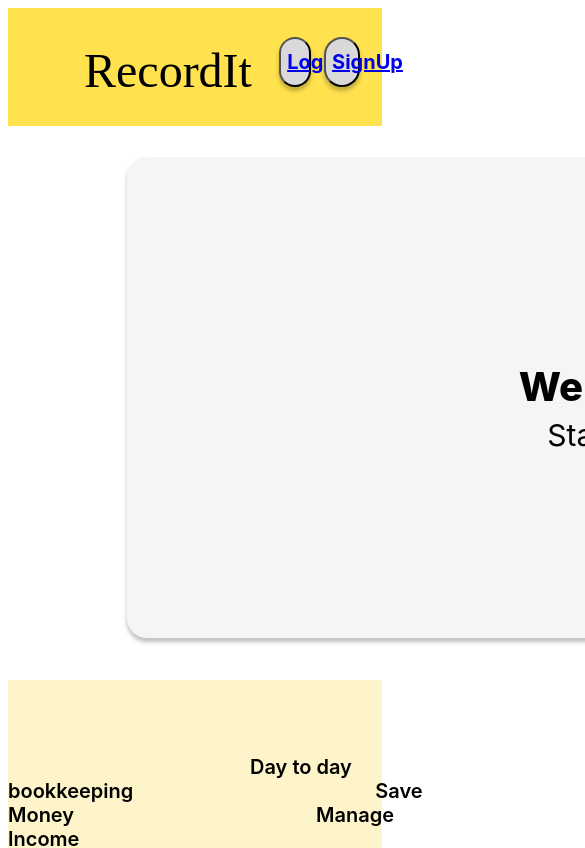
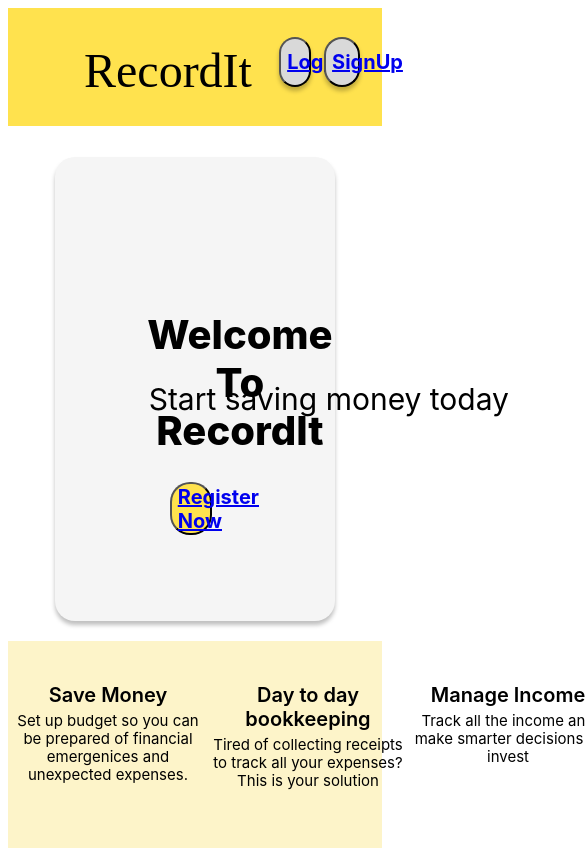
Before and after one commit to AugustRushG/IT_Project, a React (Create React App) app in the folder start_page/: page / in a window 390 px wide. Shown: the top 848 px of the page, 585 px wide, since content can reach past the window. Built offline with nearby package versions, Linux system fonts and the light colour scheme.

Commit message:
Finished home page, set some to responsive css

```diff
--- a/start_page/src/App.js
+++ b/start_page/src/App.js
@@ -1,6 +1,9 @@
 import Footer from "./Footer";
 import Header from "./Header";
 import StartPage from "./start_page/StartPage";
+import LogIn from "./logIn/LogIn";
+import Register from "./register/Register";
+import Missing from "./Missing";
 import {useState, useEffect} from 'react';
 import{Route, Routes, useNavigate,matchRoutes, useLocation } from 'react-router-dom';
 
@@ -16,6 +19,9 @@ function App() {
       <Routes>
 
         <Route exact path='/' element={<StartPage/>}></Route>
+        <Route exact path='/LogIn' element={<LogIn/>}></Route>
+        <Route exact path='/SignUp' element={<Register/>}></Route>
+        <Route path='*' element={<Missing />}></Route>
 
       </Routes>
       <Footer></Footer>
--- a/start_page/src/Header.js
+++ b/start_page/src/Header.js
@@ -9,12 +9,12 @@ const Header = () => {
   return (
     <header className='Header'>
         <h1>RecordIt</h1>
-        {location.pathname==='/' || location.pathname==='/LogIn' || location.pathname==='/SignUp'? (<>
+        {location.pathname==='/' || location.pathname==='/LogIn' || location.pathname==='/Register'? (<>
             <button className='LogIn'><Link to = '/LogIn'>LogIn</Link></button>
-            <button className='SignUp'><Link to = '/SignUp'>SignUp</Link></button>
+            <button className='SignUp'><Link to = '/Register'>SignUp</Link></button>
         </>):(<>
             <button className='Account'><Link to = '/LogIn'>Account</Link></button>
-            <button className='LogOut'><Link to = '/SignUp'>LogOut</Link></button>
+            <button className='LogOut'><Link to = '/'>LogOut</Link></button>
         </>)}
 
 
--- /dev/null
+++ b/start_page/src/Missing.js
@@ -0,0 +1,13 @@
+import React from 'react'
+import { Link } from 'react-router-dom'
+
+const Missing = () => {
+  return (
+    <main>
+       <h1> Missing</h1>
+       <Link to={'/'}>Back to Home</Link>
+    </main>
+  )
+}
+
+export default Missing
--- a/start_page/src/index.css
+++ b/start_page/src/index.css
@@ -1,21 +1,59 @@
+
 .App{
-
   box-sizing: border-box;
   position: relative;
   width: 100%;
-  height: 100%;
-  max-width: 1920px;
+  height: 100vh;
+  align-items: center;
   background: #FFFFFF;
-
 }
 
 .Header{
   position: absolute;
   width: 100%;
   height: 118px;
-  left: 0px;
-  top: 0px;
   background: #FFE24E;
+}
+
+.LogIn{
+  position: absolute;
+  left: 72.5%;
+  right: 19.03%;
+  top: 24.58%;
+  bottom: 33.05%;
+
+  background: #D9D9D9;
+  box-shadow: 0px 4px 4px rgba(0, 0, 0, 0.25);
+  border-radius: 20px;
+
+  font-family: 'Inter';
+  font-style: normal;
+  font-weight: 700;
+  font-size: 20px;
+  line-height: 24px;
+
+  color: #000000;
+
+
+}
+
+.SignUp{
+  position: absolute;
+  left: 84.51%;
+  right: 5.83%;
+  top: 24.58%;
+  bottom: 33.05%;
+
+  background: #D9D9D9;
+  box-shadow: 0px 4px 4px rgba(0, 0, 0, 0.25);
+  border-radius: 20px;
+  font-family: 'Inter';
+  font-style: normal;
+  font-weight: 700;
+  font-size: 20px;
+  line-height: 24px;
+
+  color: #000000;
 }
 
 .Header h1{
@@ -38,17 +76,17 @@
 .Footer{
   position: absolute;
   width: 100%;
-  height: 53px;
+  height: 4%;
   left: 0px;
-  top: 971px;
+  top: 100vh;
   background: #FFFFFF;
 }
 .Footer h1{
-  position: absolute;
-  left: 657px;
-  right: 657px;
-  top: 8px;
-  bottom: 17px;
+  position:absolute;
+  left: 45.1%;
+  top: 20%;
+  margin: auto;
+
 
   font-family: 'Inter';
   font-style: normal;
--- a/start_page/src/logIn/LogIn.js
+++ b/start_page/src/logIn/LogIn.js
@@ -1,8 +1,11 @@
 import React from 'react'
 
 const LogIn = () => {
+  console.log("log in page");
   return (
-    <div>LogIn</div>
+    <>
+
+    </>
   )
 }
 
--- a/start_page/src/start_page/BottomSection.js
+++ b/start_page/src/start_page/BottomSection.js
@@ -3,9 +3,24 @@ import React from 'react'
 const BottomSection = () => {
   return (
     <main className='BottomSection'>
-        <span>Day to day bookkeeping</span>
-        <span>Save Money</span>
-        <span>Manage Income</span>
+        <span className='bottomh'>Save Money
+          <span id='small'>
+            Set up budget so you can
+            be prepared of financial emergenices
+            and unexpected expenses.
+          </span>
+        </span>
+        <span className='bottomh' id='middleOne'>Day to day bookkeeping
+          <span id='small'>
+            Tired of collecting receipts
+            to track all your expenses?
+            This is your solution
+          </span>
+        </span>
+        <span className='bottomh'>Manage Income
+          <span id='small'>Track all the income and
+            make smarter decisions to invest</span>
+        </span>
     </main>
   )
 }
--- a/start_page/src/start_page/StartPage.css
+++ b/start_page/src/start_page/StartPage.css
@@ -1,49 +1,10 @@
-.LogIn{
-    position: absolute;
-    left: 72.5%;
-    right: 19.03%;
-    top: 24.58%;
-    bottom: 33.05%;
-
-    background: #D9D9D9;
-    box-shadow: 0px 4px 4px rgba(0, 0, 0, 0.25);
-    border-radius: 20px;
-
-    font-family: 'Inter';
-    font-style: normal;
-    font-weight: 700;
-    font-size: 20px;
-    line-height: 24px;
-
-    color: #000000;
 
 
-}
-
-.SignUp{
-    position: absolute;
-    left: 84.51%;
-    right: 5.83%;
-    top: 24.58%;
-    bottom: 33.05%;
-
-    background: #D9D9D9;
-    box-shadow: 0px 4px 4px rgba(0, 0, 0, 0.25);
-    border-radius: 20px;
-    font-family: 'Inter';
-    font-style: normal;
-    font-weight: 700;
-    font-size: 20px;
-    line-height: 24px;
-
-    color: #000000;
-}
-
 .MainSection {
-    position: absolute;
-    width: 1201px;
-    height: 481px;
-    left: 119px;
+    position: relative;
+    width: 75%;
+    height: 55%;
+    left: 12.5%;
     top: 149px;
 
     background: #F5F5F5;
@@ -53,10 +14,11 @@
 
   .RegisterNow{
     position: absolute;
-    width: 141px;
+    width: 15%;
     height: 53px;
-    left: 529px;
-    top: 310px;
+    left: 41%;
+    top: 70%;
+    margin: auto;
 
     background: #FFE24E;
     border-radius: 20px;
@@ -73,10 +35,9 @@
 
   .MainSection h1{
     position: absolute;
-    left: 27.73%;
-    right: 27.64%;
-    top: 37.21%;
-    bottom: 52.81%;
+    left: 32%;
+    top: 33.21%;
+    margin: auto;
 
 
     font-family: 'Inter';
@@ -94,8 +55,9 @@
     position: absolute;
     width: 363px;
     height: 36px;
-    left: 419px;
-    top: 230px;
+    left: 33%;
+    top: 48.21%;
+    margin: auto;
 
     font-family: 'Inter';
     font-style: normal;
@@ -110,19 +72,21 @@
   .BottomSection{
     position: absolute;
     width: 100%;
-    height: 300px;
-    left: 0px;
-    top: 672px;
+    height: 24.8%;
+    top: 75%;
+    display: flex;
+    justify-content: space-evenly;
+
 
     background: #FDF4C9;
 }
 
 span{
     position: relative;
-    width: 276px;
     height: 24px;
-    top: 75px;
-    margin-left: 242px;
+    top: 20%;
+
+
 
 
     font-family: 'Inter';
@@ -131,6 +95,19 @@ span{
     font-size: 20px;
     line-height: 24px;
     text-align: center;
+    display: block;
 
     color: #000000;
 }
+
+#small {
+
+  font-family: 'Inter';
+  font-style: normal;
+  font-weight: 400;
+  font-size: 15px;
+  line-height: 18px;
+  width: 200px;
+
+  color: #000000;
+}
```
Also changed, not shown: start_page/src/dashBoard/Dashboard.js (added, +9 -0 lines).
